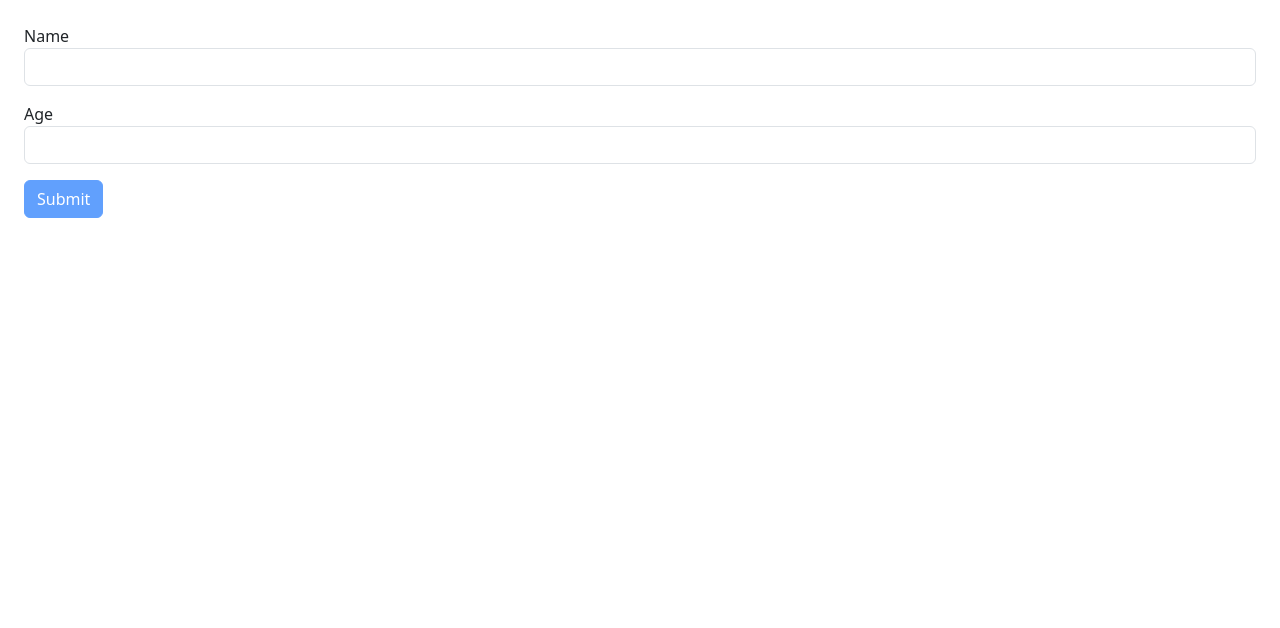
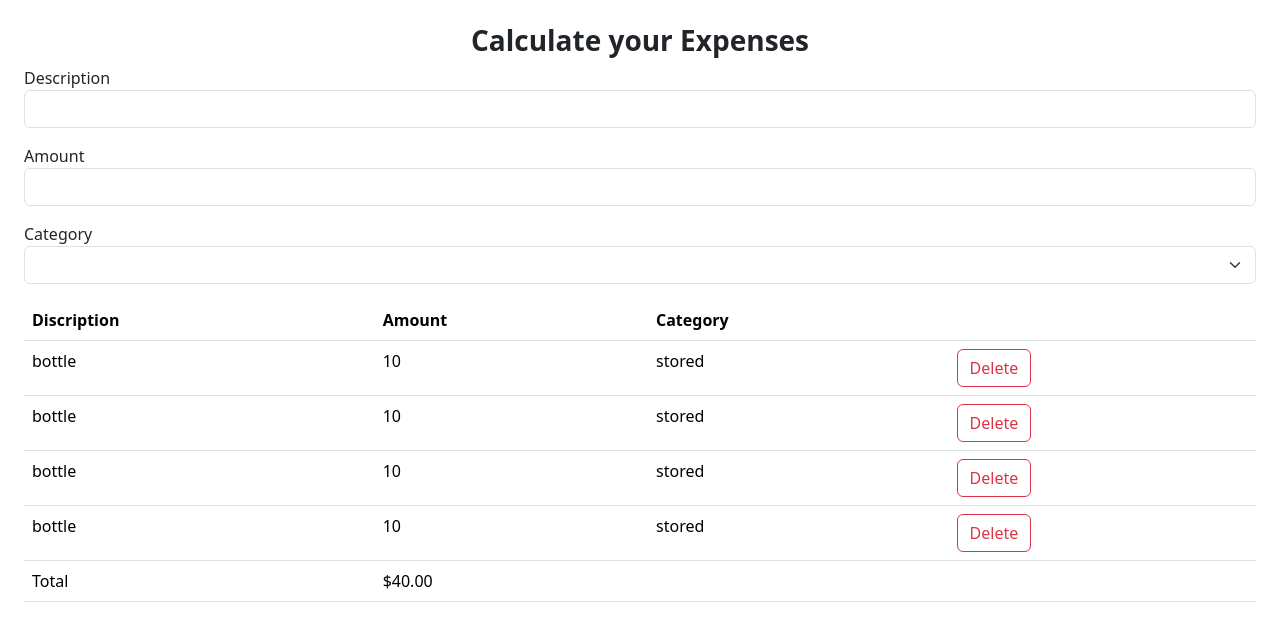
Before and after one commit to Karthikeyan8296/React-form, a React (Vite) app: page / in a window 1280 px wide. Shown: the top 628 px of the page. Built offline with nearby package versions, Linux system fonts and the light colour scheme.

Commit message:
Building Expenses List

```diff
--- a/src/App.tsx
+++ b/src/App.tsx
@@ -1,9 +1,23 @@
+import { useState } from "react";
 import Form from "./components/Forms";
+import ExpenseForm from "./Expense-tracker/components/ExpenseForm";
+import ExpenseList from "./Expense-tracker/components/ExpenseList";
 
 function App() {
+  const [expenses, setExpenses] = useState([
+    { id: 1, description: "bottle", amount: 10, category: "stored" },
+    { id: 2, description: "bottle", amount: 10, category: "stored" },
+    { id: 3, description: "bottle", amount: 10, category: "stored" },
+    { id: 4, description: "bottle", amount: 10, category: "stored" },
+  ]);
+
   return (
     <>
-      <Form />
+      <ExpenseForm />
+      <ExpenseList
+        expenses={expenses}
+        onDeleted={(id) => setExpenses(expenses.filter((e) => e.id !== id))}
+      />
     </>
   );
 }
--- /dev/null
+++ b/src/Expense-tracker/components/ExpenseForm.tsx
@@ -0,0 +1,41 @@
+import React from "react";
+
+const ExpenseForm = () => {
+  return (
+    <>
+      <h3 className="title">
+        <strong>Calculate your Expenses</strong>
+      </h3>
+
+      <form>
+        <div className="mb-3">
+          <label htmlFor="description" className="form-lable">
+            Description
+          </label>
+          <input id="description" type="text" className="form-control" />
+        </div>
+
+        <div className="mb-3">
+          <label htmlFor="Amount" className="form-lable">
+            Amount
+          </label>
+          <input id="Amount" type="number" className="form-control" />
+        </div>
+
+        <div className="mb-3">
+          <label htmlFor="Amount" className="form-lable">
+            Category
+          </label>
+          <select className="form-select" id="inputGroupSelect">
+            <option selected></option>
+            <option value="1">One</option>
+            <option value="2">Two</option>
+            <option value="3">Three</option>
+          </select>
+        </div>
+      </form>
+    </>
+  );
+};
+
+export default ExpenseForm;
--- /dev/null
+++ b/src/Expense-tracker/components/ExpenseList.tsx
@@ -0,0 +1,63 @@
+import React from "react";
+
+interface Expense {
+  id: number;
+  description: string;
+  amount: number;
+  category: string;
+}
+
+interface Props {
+  expenses: Expense[];
+  onDeleted: (id: number) => void;
+}
+
+const ExpenseList = ({ expenses, onDeleted }: Props) => {
+  if (expenses.length === 0) return null;
+
+  return (
+    <table className="table table-borderd">
+      <thead>
+        <tr>
+          <th>Discription</th>
+          <th>Amount</th>
+          <th>Category</th>
+          <th></th>
+        </tr>
+      </thead>
+      <tbody>
+        {expenses.map((expenses) => (
+          <tr key={expenses.id}>
+            <td>{expenses.description}</td>
+            <td>{expenses.amount}</td>
+            <td>{expenses.category}</td>
+            <td>
+              <button
+                className="btn btn-outline-danger"
+                onClick={() => onDeleted(expenses.id)}
+              >
+                Delete
+              </button>
+            </td>
+          </tr>
+        ))}
+      </tbody>
+
+      <tfoot>
+        <tr>
+          <td>Total</td>
+          <td>
+            $
+            {expenses
+              .reduce((acc, expenses) => expenses.amount + acc, 0)
+              .toFixed(2)}
+          </td>
+          <td></td>
+          <td></td>
+        </tr>
+      </tfoot>
+    </table>
+  );
+};
+
+export default ExpenseList;
--- a/src/index.css
+++ b/src/index.css
@@ -1,3 +1,7 @@
 body{
   padding: 24px;
 }
+
+.title{
+  text-align: center;
+}
```
